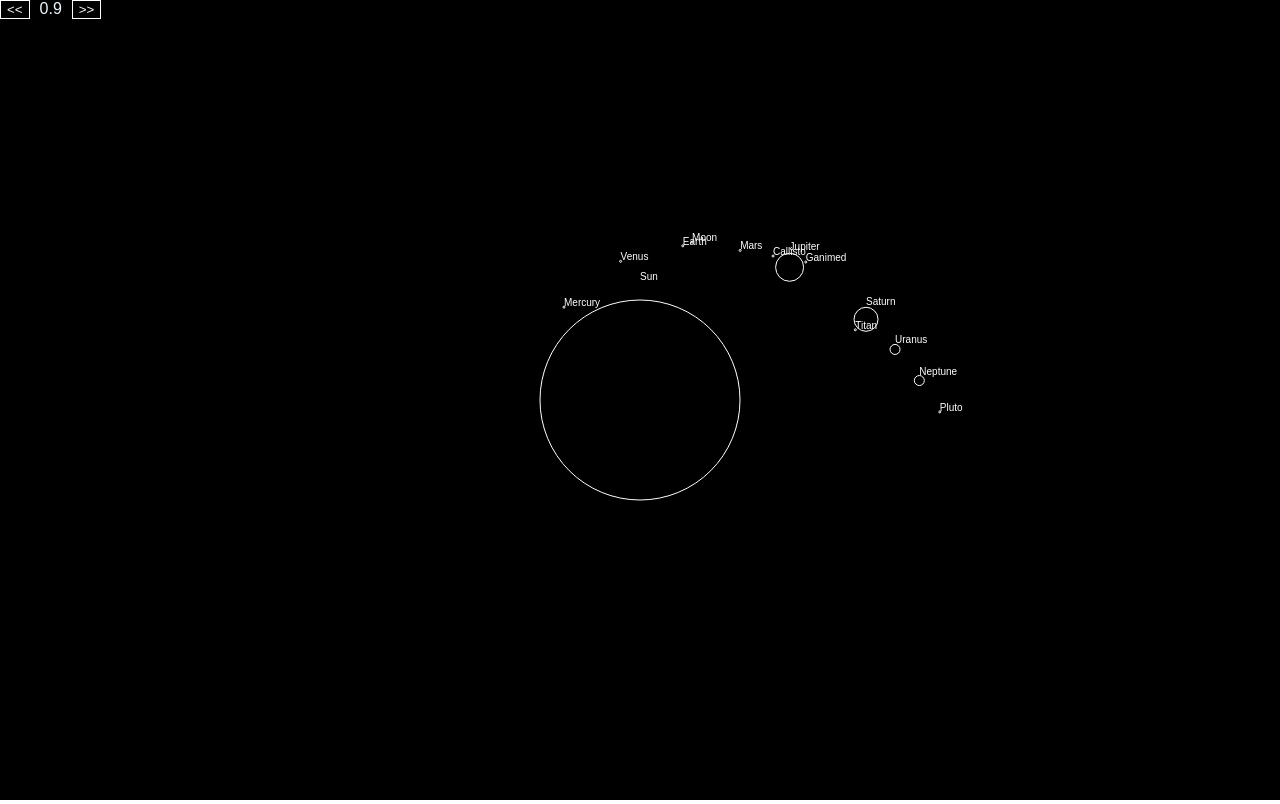
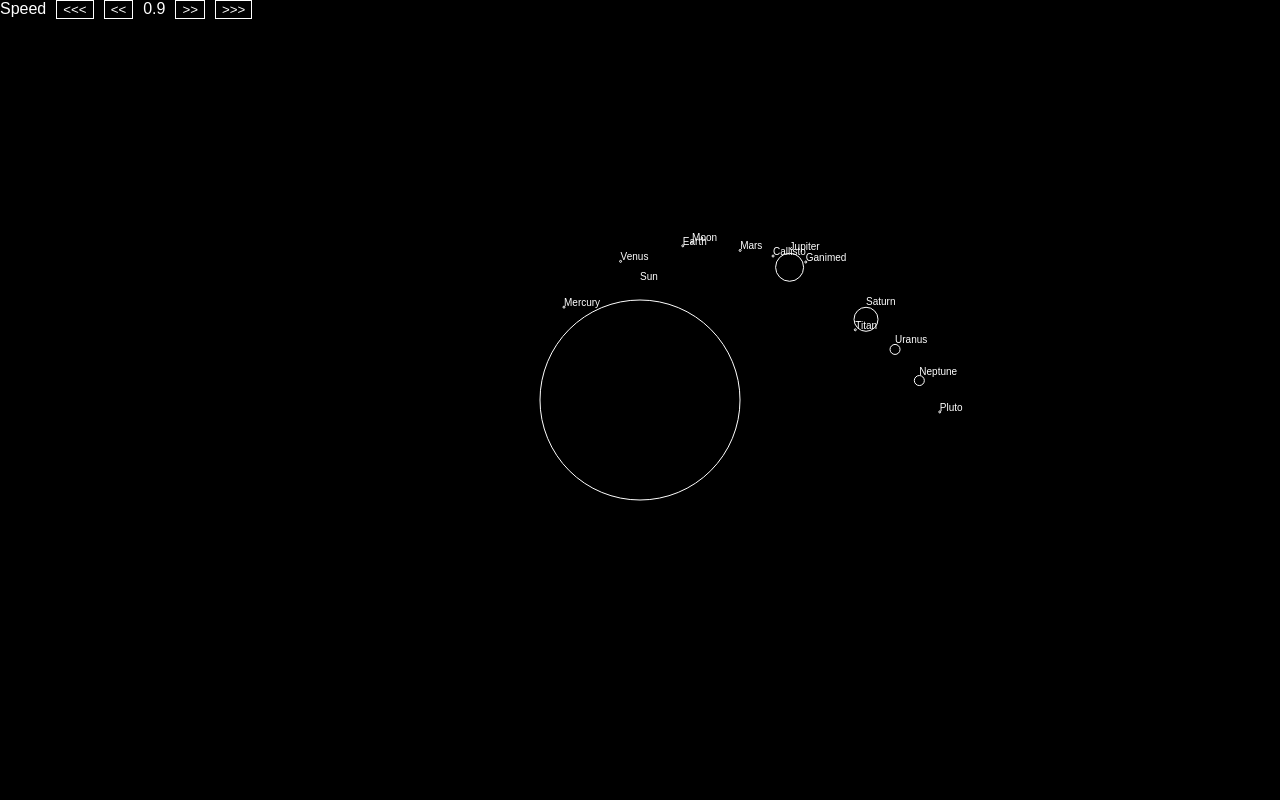
Before and after one commit to 45P3R4/planetary, a plain HTML site: page index.html in a window 1280 px wide. Both pictures are taken after a click on the button "<<". Drawn offline with Linux system fonts and the light colour scheme.

Commit message:
more speed options

```diff
--- a/index.html
+++ b/index.html
@@ -8,9 +8,12 @@
 </head>
 <body>
     <div class="input-container">
-        <button id="speed-down"><<</button>
-        <div id="speed" class="speed">1</div>
-        <button id="speed-up">>></button>
+        <div>Speed</div>
+        <button id="speed-down1"><<<</button>
+        <button id="speed-down0"><<</button>
+        <div id="speed">1</div>
+        <button id="speed-up0">>></button>
+        <button id="speed-up1">>>></button>
     </div>
     <canvas id="main-canvas" width=320" height="320"></canvas>
 </body>
--- a/index.js
+++ b/index.js
@@ -13,18 +13,20 @@ let speed = 1;
 const speedLabel = document.getElementById("speed");
 speedLabel.textContent = speed.toFixed(1);
 
-const speedUp = document.getElementById("speed-up");
-const speedDown = document.getElementById("speed-down");
+const speedUp = document.getElementById("speed-up0");
+const speedUp1 = document.getElementById("speed-up1");
+const speedDown = document.getElementById("speed-down0");
+const speedDown1 = document.getElementById("speed-down1");
 
-speedUp.addEventListener("mousedown", () => {
-    speed += 0.1;
+speedUp.addEventListener("mousedown", () => changeSpeed(0.1));
+speedUp1.addEventListener("mousedown", () => changeSpeed(1));
+speedDown.addEventListener("mousedown", () => changeSpeed(-0.1));
+speedDown1.addEventListener("mousedown", () => changeSpeed(-1));
+
+function changeSpeed(speedDelta) {
+    speed += speedDelta;
     speedLabel.textContent = speed.toFixed(1);;
-})
-
-speedDown.addEventListener("mousedown", () => {
-    speed -= 0.1;
-    speedLabel.textContent = speed.toFixed(1);;
-})
+}
 
 class Body {
     radius = 50;
--- a/style.css
+++ b/style.css
@@ -3,6 +3,10 @@ body {
     padding: 0;
     overflow: hidden;
     font-family: sans-serif;
+}
+
+div {
+    color: #FFFFFF;
 }
 
 canvas {
```
